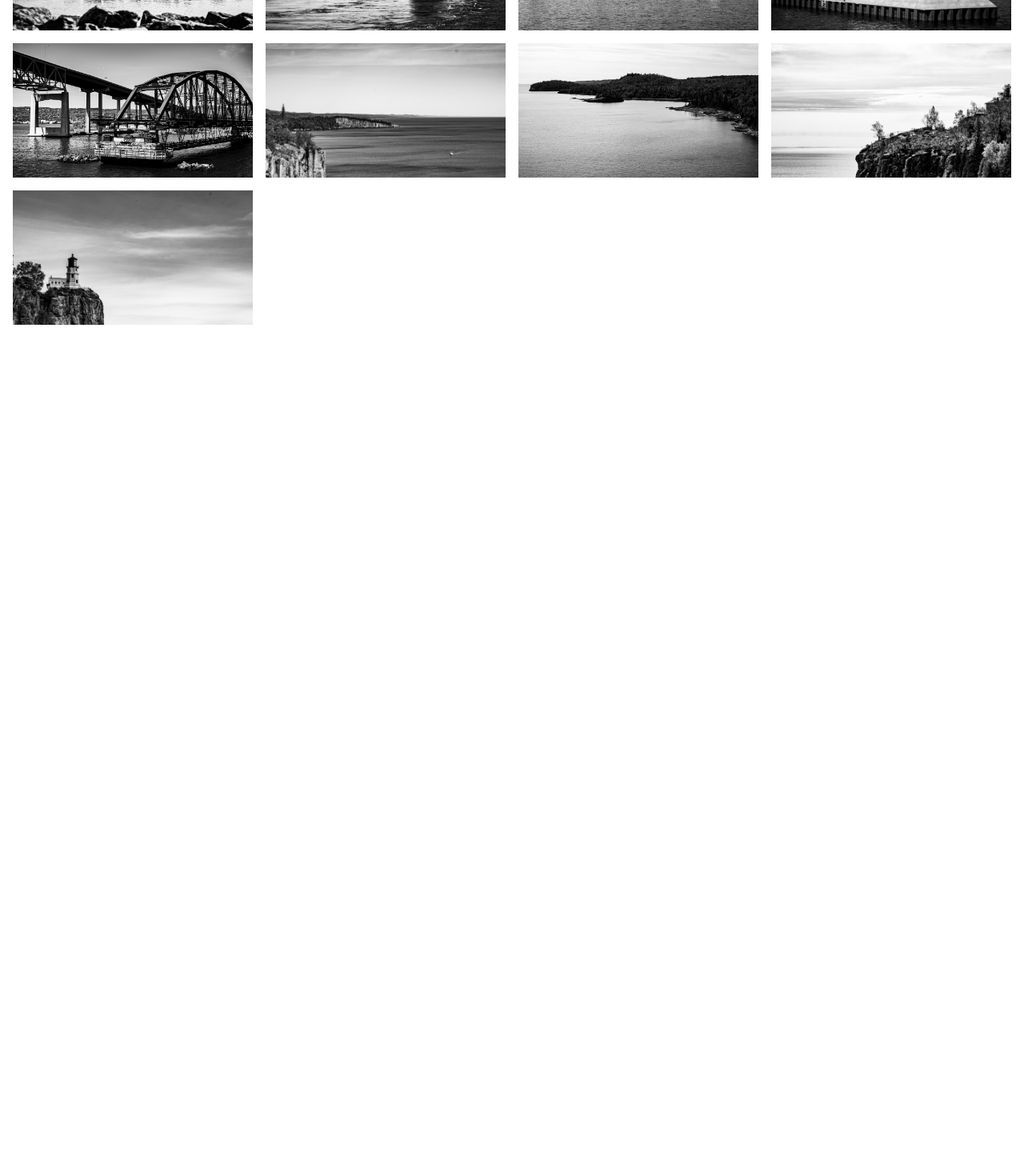
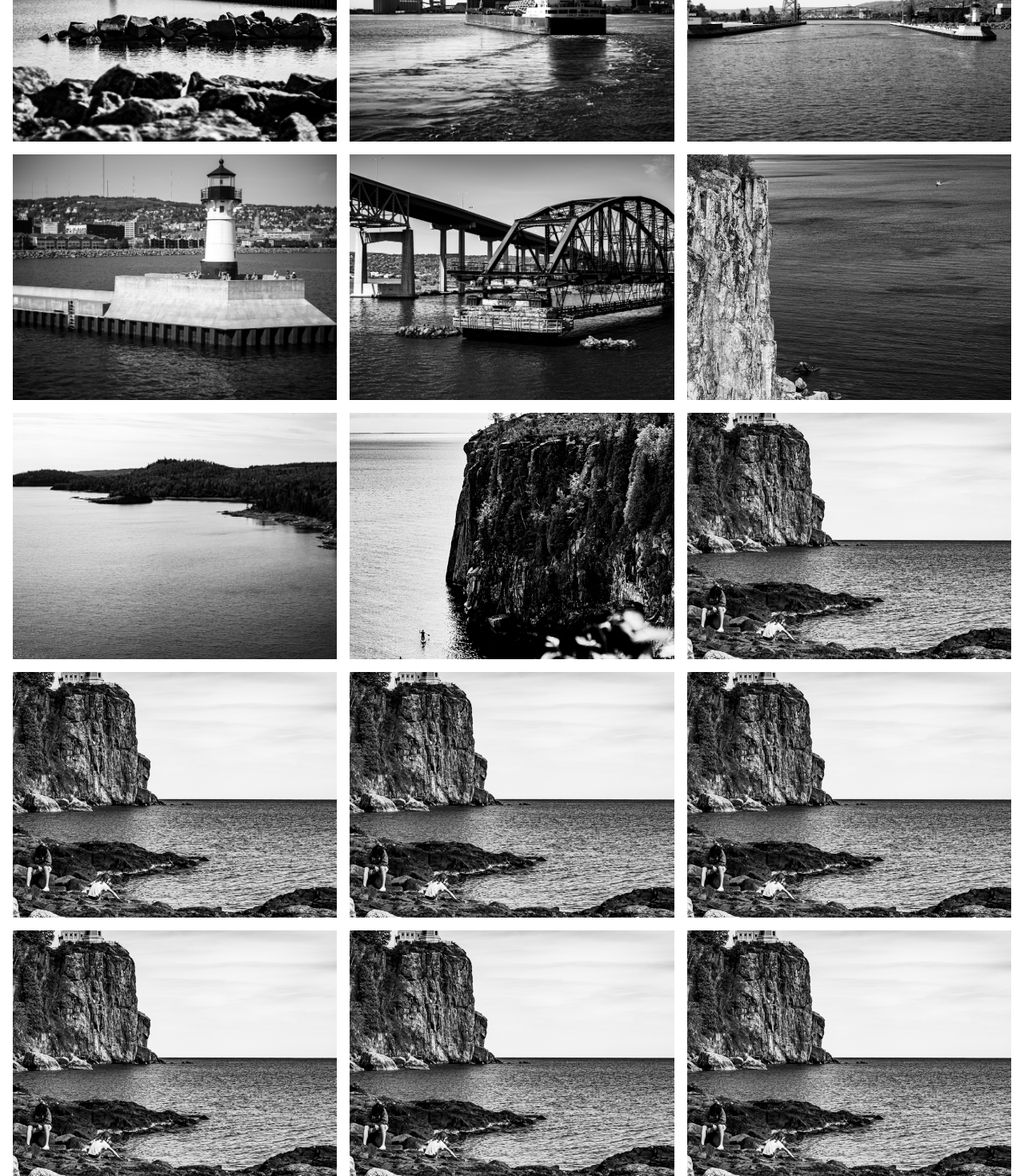
Before and after one commit to WillYazdani/yazdani-media, a React (Create React App) app: page / in a window 1280 px wide. Shown: the part 210-1680 px from the top of the page at 80% size. Before the commit the page ends 800 px from the top, so only its background shows below. Built offline with nearby package versions, Linux system fonts and the light colour scheme.

Commit message:
grid setup and modal working

```diff
--- a/package.json
+++ b/package.json
@@ -6,6 +6,7 @@
     "@testing-library/jest-dom": "^5.16.5",
     "@testing-library/react": "^13.4.0",
     "@testing-library/user-event": "^13.5.0",
+    "framer-motion": "^7.4.0",
     "react": "^18.2.0",
     "react-dom": "^18.2.0",
     "react-icons": "^4.4.0",
--- a/public/index.html
+++ b/public/index.html
@@ -2,15 +2,12 @@
 <html lang="en">
   <head>
     <meta charset="utf-8" />
-    <link rel="icon" href="%PUBLIC_URL%/favicon.ico" />
     <meta name="viewport" content="width=device-width, initial-scale=1" />
     <meta name="theme-color" content="#000000" />
     <meta
       name="description"
       content="Web site created using create-react-app"
     />
-    <link rel="apple-touch-icon" href="%PUBLIC_URL%/logo192.png" />
-    <link rel="manifest" href="%PUBLIC_URL%/manifest.json" />
     <title>Will Yazdani</title>
   </head>
   <body>
--- /dev/null
+++ b/src/CSS/modal.css
@@ -0,0 +1,8 @@
+.modal {
+    background-color: rgba(255, 255, 255, 0.7);
+    position: fixed;
+    height: 100%;
+    width: 100%;
+    z-index: 1;
+    left: 0;
+}
--- a/src/CSS/navbar.css
+++ b/src/CSS/navbar.css
@@ -7,6 +7,7 @@
     top: 0;
     left: 0;
     background-color: rgb(255, 255, 255, 0);
+    z-index: 1000;
   }
 
   .navbar-container {
--- a/src/CSS/portfolio.css
+++ b/src/CSS/portfolio.css
@@ -1,54 +1,120 @@
 .portfolio-container {
     margin: 0;
     padding: 0;
-    height: 100%;
+    height: 200vh;
     width: 100%;
     display: grid;
-    grid-template-columns: repeat(4, 1fr);
-    grid-template-rows: repeat(4, 1fr);
+    grid-template-columns: repeat(3, 1fr);
+    grid-template-rows: repeat(1fr);
     grid-gap: 1rem;
+    --stagger-delay: 100ms;
+}
 
-}
+@keyframes cardEnter {
+    from {
+      opacity: 0;
+      transform: scale(0.3);
+      filter: hue-rotate(180deg);
+    }
+    to {
+      opacity: 1;
+      transform: scale(1);
+      filter: hue-rotate(0deg);
+    }
+  }
 
 .image-container {
     height: 100%;
     width: 100%;
     background-size: cover;
+    background-position: center;
+    cursor: pointer;
+    animation: cardEnter 0.5s ease-in-out;
+    animation-fill-mode: backwards;
 
+    /* HOVER OFF */
+    transition: all 0.2s ease-in-out;
+}
+
+.image-container:hover {
+    opacity: 0.85;
+    transform: scale(0.98);
+
+    /* HOVER ON */
+    transition: all 0.2s ease-in-out;
 }
 
 .image-container:nth-child(1) {
     background-image: url(../assets/images/1.jpg);
+    animation-delay: calc(1 * var(--stagger-delay));
 }
 
 .image-container:nth-child(2) {
     background-image: url(../assets/images/2.jpg);
+    animation-delay: calc(2 * var(--stagger-delay));
 }
 
 .image-container:nth-child(3) {
     background-image: url(../assets/images/3.jpg);
+    animation-delay: calc(3 * var(--stagger-delay));
 }
 
 .image-container:nth-child(4) {
     background-image: url(../assets/images/4.jpg);
+    animation-delay: calc(4 * var(--stagger-delay));
 }
 
 .image-container:nth-child(5) {
     background-image: url(../assets/images/5.jpg);
+    animation-delay: calc(5 * var(--stagger-delay));
 }
 
 .image-container:nth-child(6) {
     background-image: url(../assets/images/6.jpg);
+    animation-delay: calc(6 * var(--stagger-delay));
 }
 
 .image-container:nth-child(7) {
     background-image: url(../assets/images/7.jpg);
+    animation-delay: calc(7 * var(--stagger-delay));
 }
 
 .image-container:nth-child(8) {
     background-image: url(../assets/images/8.jpg);
+    animation-delay: calc(8 * var(--stagger-delay));
 }
 
 .image-container:nth-child(9) {
     background-image: url(../assets/images/9.jpg);
+    animation-delay: calc(9 * var(--stagger-delay));
 }
+
+.image-container:nth-child(10) {
+    background-image: url(../assets/images/9.jpg);
+    animation-delay: calc(10 * var(--stagger-delay));
+}
+
+.image-container:nth-child(11) {
+    background-image: url(../assets/images/9.jpg);
+    animation-delay: calc(11 * var(--stagger-delay));
+}
+
+.image-container:nth-child(12) {
+    background-image: url(../assets/images/9.jpg);
+    animation-delay: calc(12 * var(--stagger-delay));
+}
+
+.image-container:nth-child(13) {
+    background-image: url(../assets/images/9.jpg);
+    animation-delay: calc(13 * var(--stagger-delay));
+}
+
+.image-container:nth-child(14) {
+    background-image: url(../assets/images/9.jpg);
+    animation-delay: calc(14 * var(--stagger-delay));
+}
+
+.image-container:nth-child(15) {
+    background-image: url(../assets/images/9.jpg);
+    animation-delay: calc(15 * var(--stagger-delay));
+}
--- /dev/null
+++ b/src/Modal.js
@@ -0,0 +1,44 @@
+import {motion} from 'framer-motion';
+import slideOut from './slideOut';
+
+
+export default function Modal({handleClose}){
+    return(
+        <motion.div
+            className="modal"
+            initial={{x: "100vw"}}
+            animate={{x: 0}}
+            exit={{x: "100vw"}}
+            transition={{duration: 0.5}}
+        >
+            <motion.button
+                className="modal-close"
+                whileHover={{
+                    scale: 1.05,
+                    transition: {
+                        duration: 0.2,
+                        ease: "easeInOut"
+                    }
+                }}
+                whileTap={{
+                    scale: 0.95,
+                    transition: {
+                        duration: 0.2,
+                        ease: "easeInOut"
+                    }
+                }}
+                // close modal on click
+
+                onClick={handleClose}
+                variants={slideOut}
+            >
+                Close
+            </motion.button>
+            <motion.div className="modal-content">
+                <img></img>
+            </motion.div>
+        </motion.div>
+
+
+    )
+}
--- a/src/pages/Portfolio.js
+++ b/src/pages/Portfolio.js
@@ -1,56 +1,74 @@
-import React from 'react';
+import React, {useState} from 'react';
 import "../CSS/portfolio.css";
-import { Link } from 'react-router-dom';
+import "../CSS/modal.css";
+import Modal from "../Modal";
+import {motion, AnimatePresence} from "framer-motion";
 
 export default function Portfolio() {
+    const [modalOpen, setModalOpen] = useState(false)
+    const close = () => setModalOpen(false)
+    const open = () => setModalOpen(true)
     return (
+        <>
+            <AnimatePresence
+                initial={false}
+                exitBeforeEnter={true}
+                onExitComplete={() => null}
+                >
+                {modalOpen && <Modal modalOpen={modalOpen} handleClose={close}></Modal>}
+            </AnimatePresence>
+
             <div className="portfolio-container">
 
-            <div className="image-container">
-                <div className="image">
-                </div>
+                <div
+                className="image-container"
+                onClick={() => (modalOpen ? close() : open())}
+                >
                 </div>
 
                 <div className="image-container">
-                <div className="image">
-                </div>
                 </div>
 
                 <div className="image-container">
-                <div className="image">
-                </div>
                 </div>
 
                 <div className="image-container">
-                <div className="image">
-                </div>
                 </div>
 
                 <div className="image-container">
-                <div className="image">
-                </div>
                 </div>
 
                 <div className="image-container">
-                <div className="image">
-                </div>
                 </div>
 
                 <div className="image-container">
-                <div className="image">
-                </div>
                 </div>
 
                 <div className="image-container">
-                <div className="image">
-                </div>
                 </div>
 
                 <div className="image-container">
-                <div className="image">
                 </div>
+
+                <div className="image-container">
+                </div>
+
+                <div className="image-container">
+                </div>
+
+                <div className="image-container">
+                </div>
+
+                <div className="image-container">
+                </div>
+
+                <div className="image-container">
+                </div>
+
+                <div className="image-container">
                 </div>
 
             </div>
+        </>
     )
 }
--- /dev/null
+++ b/src/slideOut.js
@@ -0,0 +1,17 @@
+export default function SlideOut(){
+    const slideOut = {
+        hidden: {
+            x: '100vw'
+        },
+        visible: {
+            x: 0,
+            transition: {
+                duration: 0.5,
+                type: 'spring',
+                damping: 25
+            }
+        },
+        exit: {
+            x: '100vw',
+        }
+    }}
```
Also changed, not shown: 1 other file (tests, documents, lock files or other folders). Lines whose indentation alone changed are shown as unchanged.
